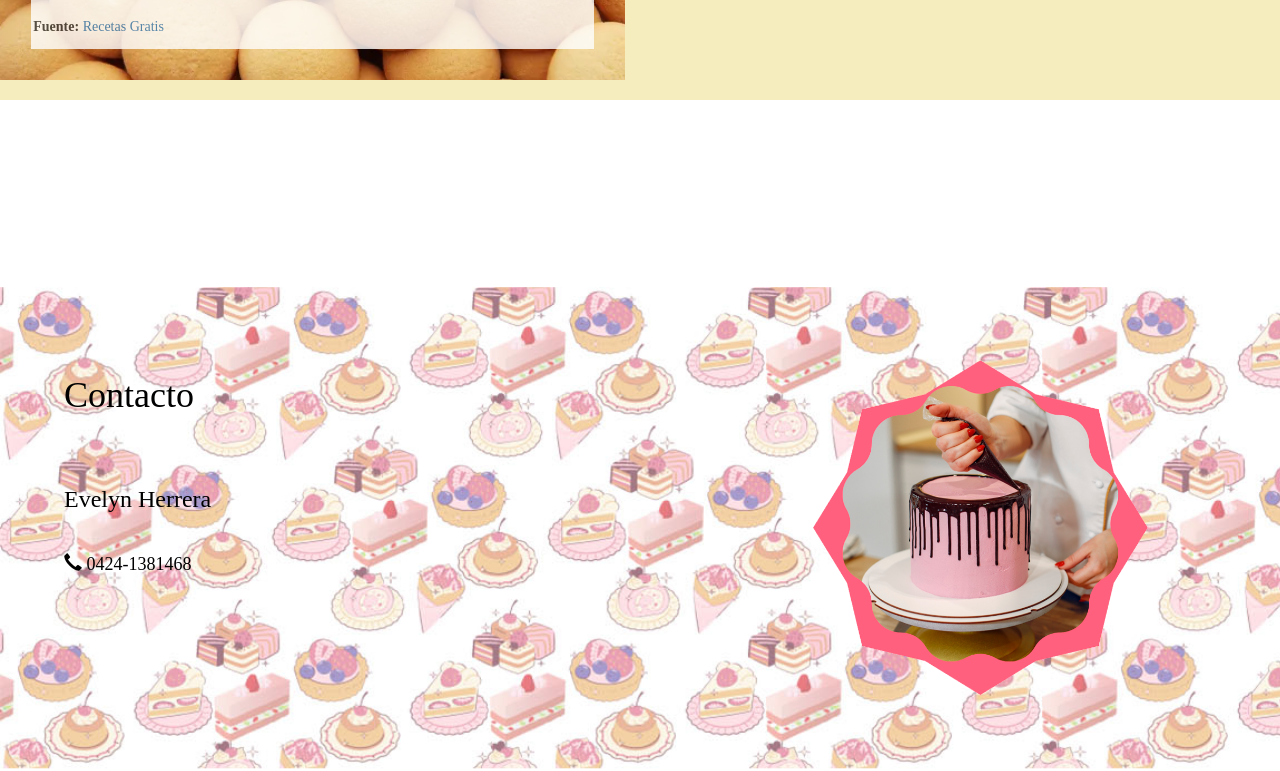
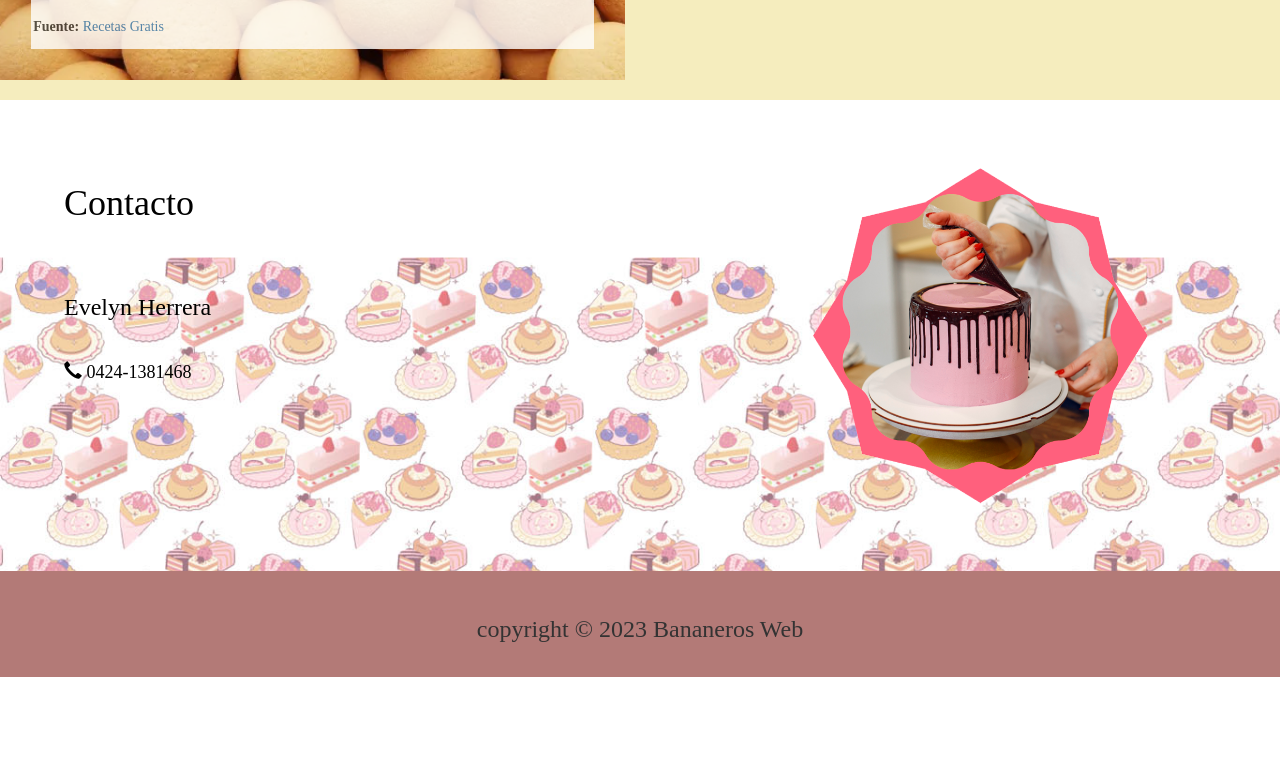
Before and after one commit to warwin43/ideas, a plain HTML site: page index.html in a window 1280 px wide. Shown: the part 1617-2388 px from the top of the page. After the commit the page ends 2294 px from the top, so only its background shows below. Drawn offline with nearby package versions, Linux system fonts and the light colour scheme; a web font is replaced by a local one.

Commit message:
Acutualizacion del fondo de contacto

```diff
--- a/css/estilo.css
+++ b/css/estilo.css
@@ -121,13 +121,13 @@
 
             .llamar {
                 background-image: url(../img/contacto.jpg);
-                background-size: cover;
+                background-size: 100%;
                 background-repeat: no-repeat;
                 background-attachment: scroll;
                 padding-left: 5%;
                 padding-right: 10%;
-                padding-top: 20%;
-                padding-bottom: 20%;
+                padding-top: 5%;
+                padding-bottom: 5%;
                 position: relative;
                 color: #000000;
             }
```
